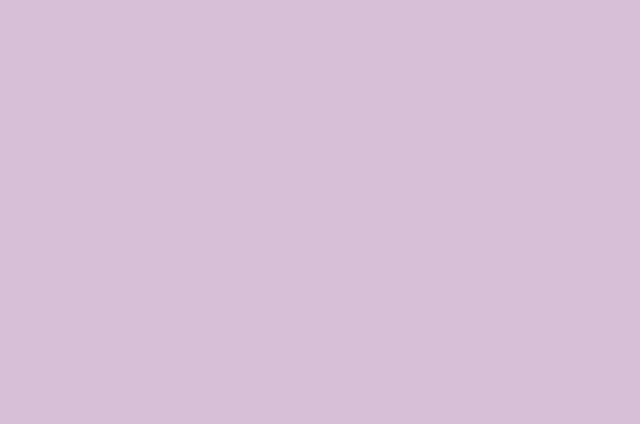
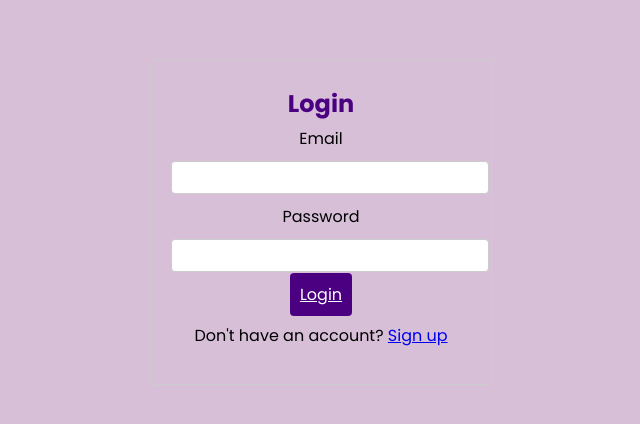
Before and after one commit to tarans102/FlexWizardsFrontendOdyssey, a React (Vite) app: page / in a window 1280 px wide. Before the commit this address had no page. Shown: the part 178-602 px from the top of the page, without its empty margins (319-959 px from the left). Built offline with nearby package versions, Linux system fonts and the light colour scheme.

Commit message:
Final Commit3

```diff
--- a/src/App.jsx
+++ b/src/App.jsx
@@ -12,7 +12,7 @@
         <>
             <Routes>
                 <Route path="/diet" element={<Diet />}></Route>
-                <Route path="/Login" element={<Login />} />
+                <Route path="/" element={<Login />} />
                 <Route path="/Signup" element={<Signup />} />
                 <Route path="/Tutorials" element={<Tutorials />} />
                 <Route path="/dashboard" element={<Dashboard />}></Route>
```
